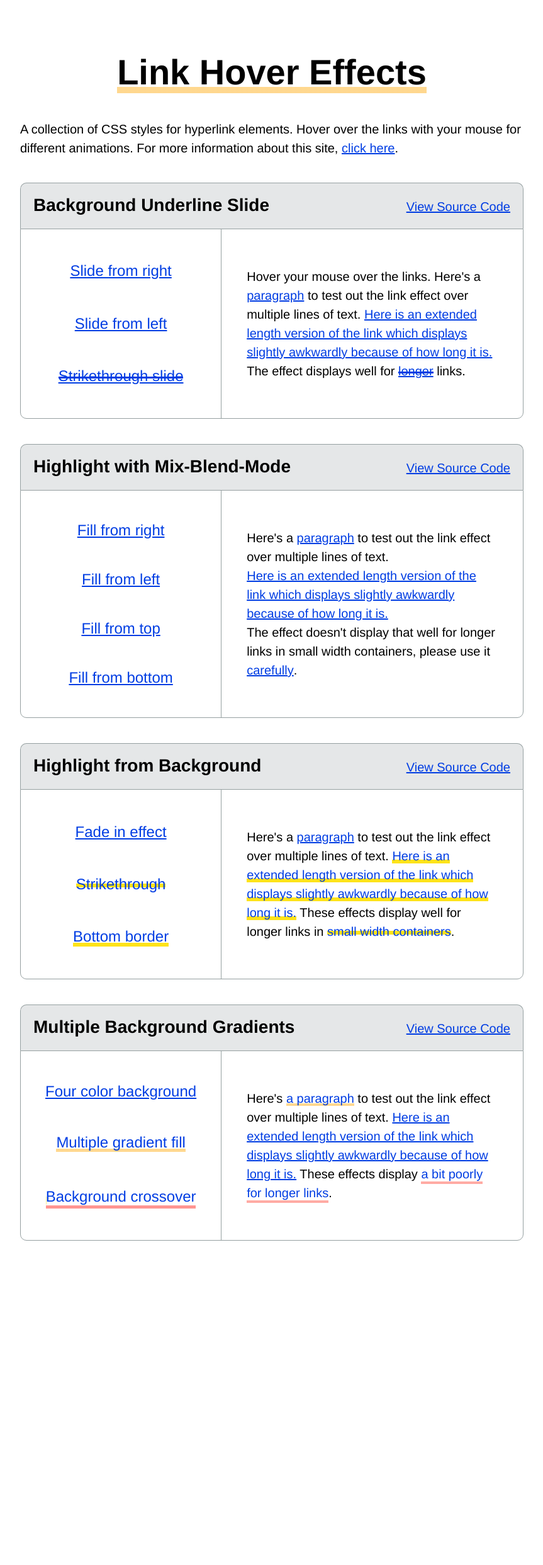
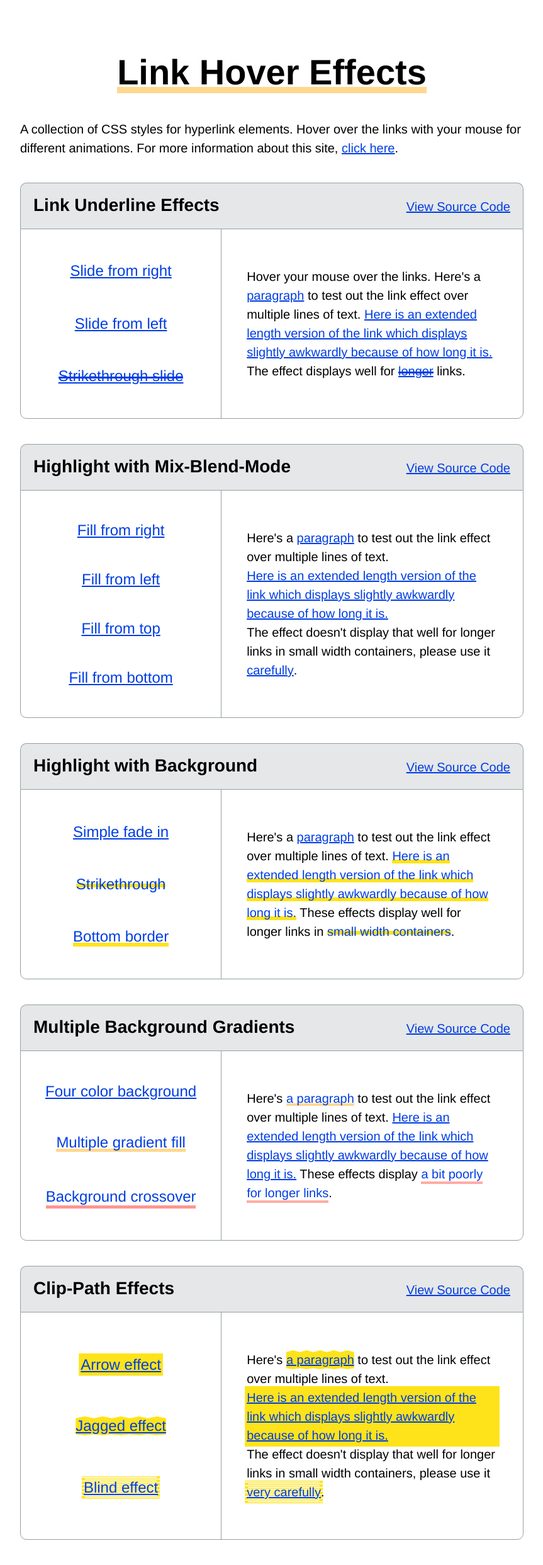
Before and after one commit to jhancock532/link-hover-effects, a Jekyll site: the page built from index.html, in a window 1280 px wide. Shown: the whole page at 63% size, without its empty margins (208-1071 px from the left). Built offline with Jekyll 4.4.1, drawn with Linux system fonts in a browser that asks for light colours; some web fonts are replaced; before the commit the page ends 2010 px from its top, so only the background shows below that.

Commit message:
Clip Path Effects

```diff
--- a/_includes/background-underline-slide.html
+++ b/_includes/background-underline-slide.html
@@ -1,6 +1,6 @@
 <div class="card">
   <div class="card__header">
-    <h1 class="card__title">Background Underline Slide</h1>
+    <h1 class="card__title">Link Underline Effects</h1>
     <p class="card__link-to-code"><a href="{{ site.baseurl }}/code-extracts/background-underline-slide.html">View Source
         Code</a></p>
   </div>
--- /dev/null
+++ b/_includes/clip-path-effects.html
@@ -0,0 +1,21 @@
+<div class="card">
+  <div class="card__header">
+    <h1 class="card__title">Clip-Path Effects</h1>
+    <p class="card__link-to-code"><a href="{{ site.baseurl }}/code-extracts/clip-path-effects.html">View
+        Source Code</a></p>
+  </div>
+
+  <div class="card__link-display-container">
+    <div class="card__link-container">
+      <a class="card__link link--arrow-clip-path" href="#">Arrow effect</a>
+      <a class="card__link link--jagged-clip-path" href="#">Jagged effect</a>
+      <a class="card__link link--fine-blinds-clip-path" href="#">Blind effect</a>
+    </div>
+    <div class="card__paragraph-container">
+      <p>Here's <a href="#" class="link--jagged-clip-path">a paragraph</a> to test out the link effect over
+        multiple lines of text. <a href="#" class="link--arrow-clip-path">Here is an extended length version of the
+          link which displays slightly awkwardly because of how long it is.</a> The effect doesn't display that well for longer links in small width containers, please use it
+          <a href="#" class="link--fine-blinds-clip-path">very carefully</a>.</p>
+    </div>
+  </div>
+</div>
--- a/_includes/highlight-with-background.html
+++ b/_includes/highlight-with-background.html
@@ -1,13 +1,13 @@
 <div class="card">
   <div class="card__header">
-    <h1 class="card__title">Highlight from Background</h1>
+    <h1 class="card__title">Highlight with Background</h1>
     <p class="card__link-to-code"><a href="{{ site.baseurl }}/code-extracts/highlight-with-background.html">View Source
         Code</a></p>
   </div>
 
   <div class="card__link-display-container">
     <div class="card__link-container">
-      <a class="card__link link--highlight-fade-in" href="#">Fade in effect</a>
+      <a class="card__link link--highlight-fade-in" href="#">Simple fade in</a>
       <a class="card__link link--highlight-from-strikethrough" href="#">Strikethrough</a>
       <a class="card__link link--highlight-from-bottom-border" href="#">Bottom border</a>
     </div>
--- /dev/null
+++ b/_sass/link-styles/_clip-path-effects.scss
@@ -0,0 +1,217 @@
+.link {
+  &--arrow-clip-path {
+    display: inline-block;
+    position: relative;
+
+    &::before {
+      content: "";
+
+      position: absolute;
+      z-index: -1;
+      left: -3px;
+      top: -3px;
+      width: calc(100% + 6px);
+      height: calc(100% + 6px);
+      background-color: $color--primary;
+
+      /* Base rectangle clip path to animate from. */
+      clip-path: polygon(0% 0%, 60% 0%, 60% 0%, 100% 0%, 100% 100%, 60% 100%, 60% 100%, 0% 100%);
+      transition: 0.6s;
+    }
+
+    &:hover::before {
+      /* Arrow clip path to transition into. */
+      clip-path: polygon(10% 30%, 60% 30%, 60% 5%, 90% 50%, 90% 50%, 60% 95%, 60% 70%, 10% 70%);
+    }
+  }
+
+  &--jagged-clip-path {
+    display: inline-block;
+    padding: 0;
+    margin: 0;
+    background-color: $color--primary;
+
+    clip-path: polygon(
+      0% 10%,
+      10% 0%,
+      20% 10%,
+      30% 0%,
+      40% 10%,
+      50% 0%,
+      60% 10%,
+      70% 0%,
+      80% 10%,
+      90% 0%,
+      100% 10%,
+      100% 95%,
+      90% 100%,
+      80% 95%,
+      70% 100%,
+      60% 95%,
+      50% 100%,
+      40% 95%,
+      30% 100%,
+      20% 95%,
+      10% 100%,
+      0% 95%
+    );
+    transition: 0.6s;
+
+    &:hover {
+      clip-path: polygon(
+        0% 0%,
+        10% 20%,
+        20% 0%,
+        30% 20%,
+        40% 0%,
+        50% 20%,
+        60% 0%,
+        70% 20%,
+        80% 0%,
+        90% 20%,
+        100% 0%,
+        100% 100%,
+        90% 80%,
+        80% 100%,
+        70% 80%,
+        60% 100%,
+        50% 80%,
+        40% 100%,
+        30% 80%,
+        20% 100%,
+        10% 80%,
+        0% 100%
+      );
+    }
+  }
+
+  &--fine-blinds-clip-path {
+    display: inline-block;
+    position: relative;
+
+    &::before {
+      content: "";
+
+      position: absolute;
+      z-index: -1;
+      left: -3px;
+      top: -3px;
+      width: calc(100% + 6px);
+      height: calc(100% + 6px);
+      background-color: $color--primary;
+
+      clip-path: polygon(
+        0% 0%,
+        100% 0%,
+        100% 12%,
+        4% 12%,
+        4% 16%,
+        100% 16%,
+        100% 28%,
+        4% 28%,
+        4% 32%,
+        100% 32%,
+        100% 44%,
+        4% 44%,
+        4% 48%,
+        100% 48%,
+        100% 60%,
+        4% 60%,
+        4% 64%,
+        100% 64%,
+        100% 76%,
+        4% 76%,
+        4% 80%,
+        100% 80%,
+        100% 92%,
+        4% 92%,
+        4% 96%,
+        100% 96%,
+        100% 100%,
+        0% 100%,
+        0% 88%,
+        96% 88%,
+        96% 84%,
+        0% 84%,
+        0% 72%,
+        96% 72%,
+        96% 68%,
+        0% 68%,
+        0% 56%,
+        96% 56%,
+        96% 52%,
+        0% 52%,
+        0% 40%,
+        96% 40%,
+        96% 36%,
+        0% 36%,
+        0% 24%,
+        96% 24%,
+        96% 20%,
+        0% 20%,
+        0% 8%,
+        96% 8%,
+        96% 4%,
+        0% 4%
+      );
+      transition: 0.6s;
+    }
+
+    &:hover::before {
+      clip-path: polygon(
+        0% 0%,
+        100% 0%,
+        100% 12%,
+        100% 12%,
+        100% 16%,
+        100% 16%,
+        100% 28%,
+        100% 28%,
+        100% 32%,
+        100% 32%,
+        100% 44%,
+        100% 44%,
+        100% 48%,
+        100% 48%,
+        100% 60%,
+        100% 60%,
+        100% 64%,
+        100% 64%,
+        100% 76%,
+        100% 76%,
+        100% 80%,
+        100% 80%,
+        100% 92%,
+        100% 92%,
+        100% 96%,
+        100% 96%,
+        100% 100%,
+        0% 100%,
+        0% 88%,
+        0% 88%,
+        0% 84%,
+        0% 84%,
+        0% 72%,
+        0% 72%,
+        0% 68%,
+        0% 68%,
+        0% 56%,
+        0% 56%,
+        0% 52%,
+        0% 52%,
+        0% 40%,
+        0% 40%,
+        0% 36%,
+        0% 36%,
+        0% 24%,
+        0% 24%,
+        0% 20%,
+        0% 20%,
+        0% 8%,
+        0% 8%,
+        0% 4%,
+        0% 4%
+      );
+    }
+  }
+}
--- a/_sass/main.scss
+++ b/_sass/main.scss
@@ -11,6 +11,7 @@
 @import "link-styles/highlight-background";
 @import "link-styles/background-underline-slide";
 @import "link-styles/multiple-background-gradients";
+@import "link-styles/clip-path-effects";
 
 //Pages
 @import "layouts/page";
--- a/index.html
+++ b/index.html
@@ -14,3 +14,5 @@ layout: page
 {% include highlight-with-background.html %}
 
 {% include multiple-background-gradients.html %}
+
+{% include clip-path-effects.html %}
```
Also changed, not shown: code-extracts/clip-path-effects.markdown (added, +223 -0 lines).
